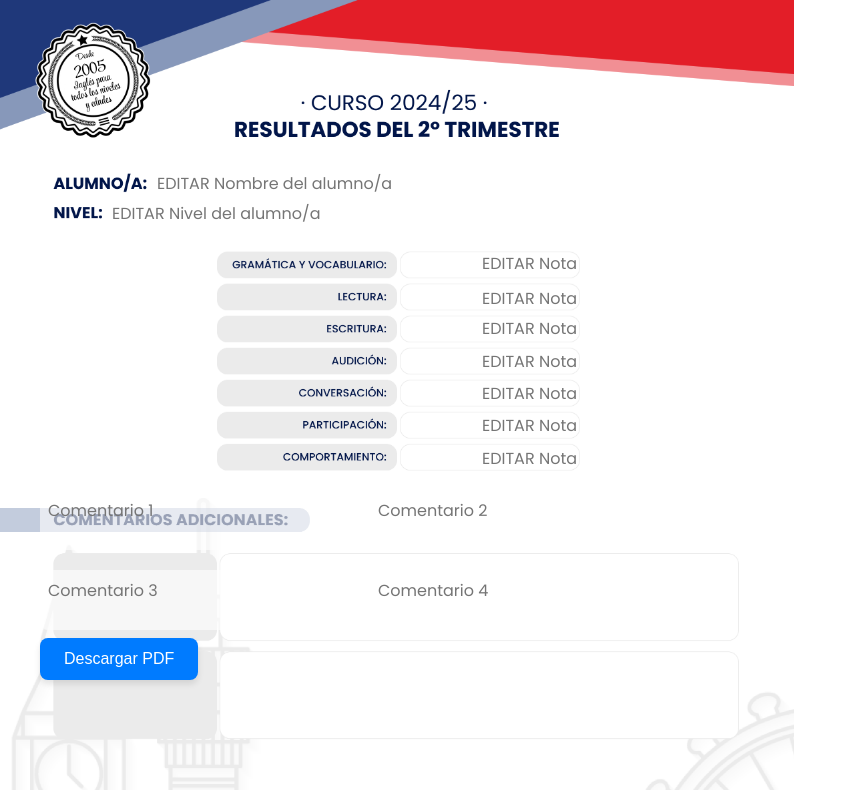
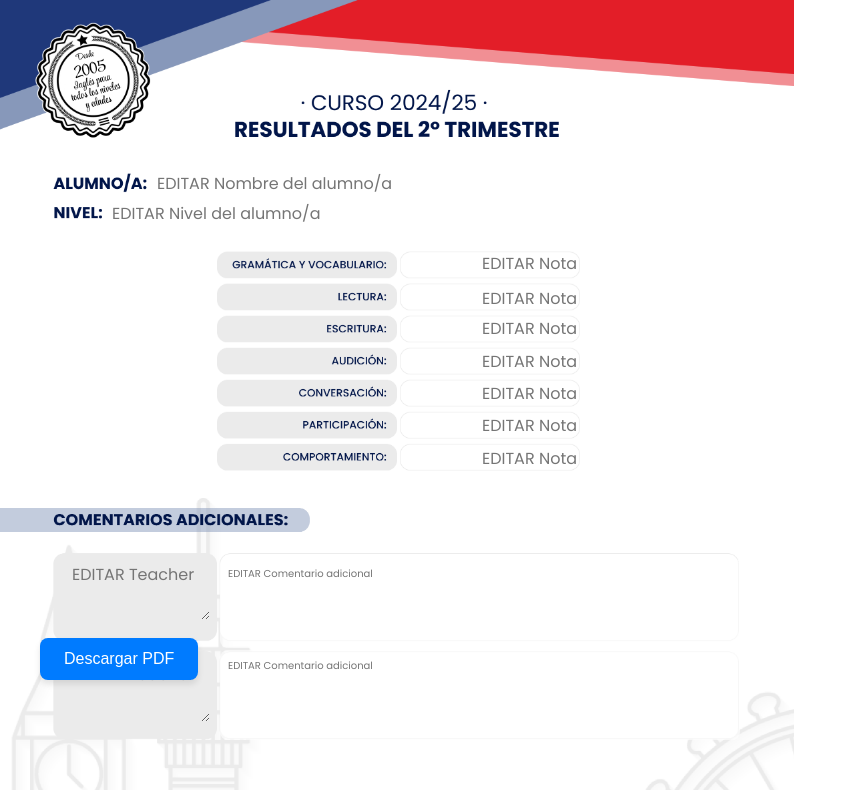
Before and after one commit to migvalera/diplomas-trivium, a plain HTML site: page index.html in a window 1280 px wide. Shown: the top 790 px of the page, without its empty margins (0-857 px from the left). Drawn offline with Linux system fonts and the light colour scheme.

Commit message:
Update index.html

```diff
--- a/index.html
+++ b/index.html
@@ -40,6 +40,7 @@
       border-radius: 8px;
       padding: 8px;
       resize: none;
+      font-size: 10px;
     }
     #downloadBtn {
       position: fixed;
@@ -73,10 +74,10 @@
     <input class="input-text" style="top: 412px; left: 480px;" placeholder="EDITAR Nota">
     <input class="input-text" style="top: 445px; left: 480px;" placeholder="EDITAR Nota">
 
-    <textarea class="input-text input-box" style="top: 490px; left: 40px; width: 300px; height: 60px;" placeholder="Comentario 1"></textarea>
-    <textarea class="input-text input-box" style="top: 490px; left: 370px; width: 300px; height: 60px;" placeholder="Comentario 2"></textarea>
-    <textarea class="input-text input-box" style="top: 570px; left: 40px; width: 300px; height: 60px;" placeholder="Comentario 3"></textarea>
-    <textarea class="input-text input-box" style="top: 570px; left: 370px; width: 300px; height: 60px;" placeholder="Comentario 4"></textarea>
+    <textarea class="input-text" style="top: 560px; left: 70px; width: 140px; height: 60px;" placeholder="EDITAR Teacher"></textarea>
+    <textarea class="input-text input-box" style="top: 558px; left: 220px; width: 520px; height: 90px;" placeholder="EDITAR Comentario adicional"></textarea>
+    <textarea class="input-text" style="top: 660px; left: 70px; width: 140px; height: 62px;" placeholder="EDITAR Teacher"></textarea>
+    <textarea class="input-text input-box" style="top: 650px; left: 220px; width: 520px; height: 90px;" placeholder="EDITAR Comentario adicional"></textarea>
 
   </div>
 
```
